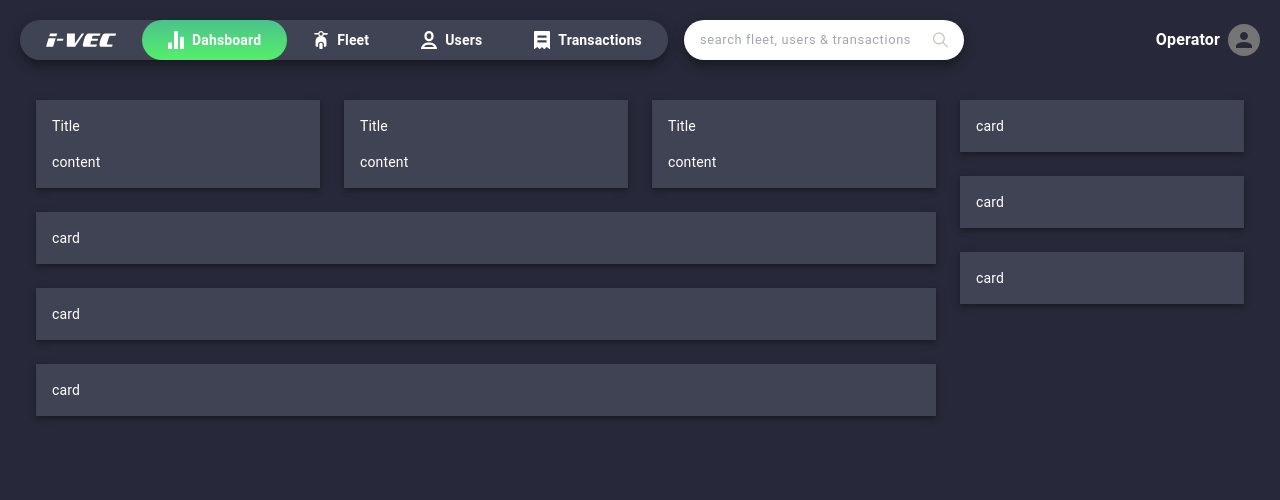
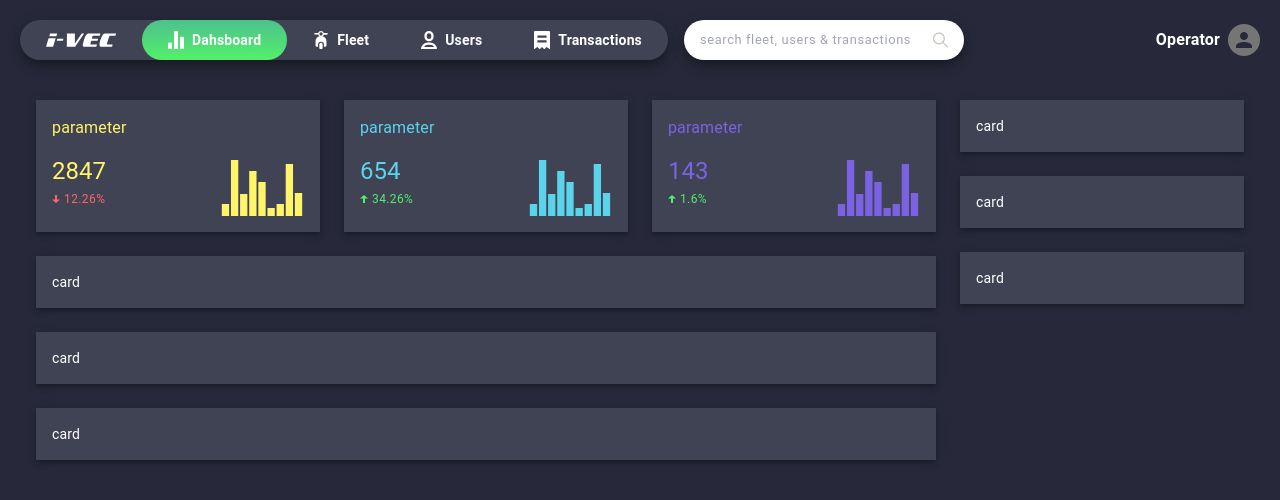
Before and after one commit to Chiselkraft-Design-Laboratory/ivecoperator, a React (Create React App) app: page / in a window 1280 px wide. Shown: the top 500 px of the page. Built offline with nearby package versions, Linux system fonts and the light colour scheme.

Commit message:
U8 Dashboard / MiniMetrics

```diff
--- a/src/pages/dashboard/index.js
+++ b/src/pages/dashboard/index.js
@@ -1,6 +1,9 @@
 import React from "react";
 import { Grid, makeStyles } from "@material-ui/core";
 import DefaultCard from "components/cards";
+import MiniMetrics from "./minimetrics";
+import * as dummies from "dummies/dummymetrics";
+import { colors as accent } from "theme/darkslate";
 
 const useStyles = makeStyles(
   (theme) => ({
@@ -28,15 +31,29 @@ const DashboardPage = () => {
   return (
     <Grid item xs classes={{ root: cl.root }}>
       <Grid item xs classes={{ root: cl.grid }}>
-        <DefaultCard mini header="Title">
-          content
-        </DefaultCard>
-        <DefaultCard mini header="Title">
-          content
-        </DefaultCard>
-        <DefaultCard mini header="Title">
-          content
-        </DefaultCard>
+        <MiniMetrics
+          accent={accent.tone.T8}
+          title="parameter"
+          value={2847}
+          percent={12.26}
+          feed={dummies.dummyBarFeed}
+        />
+        <MiniMetrics
+          accent={accent.tone.T9}
+          title="parameter"
+          value={654}
+          percent={34.26}
+          high
+          feed={dummies.dummyBarFeed}
+        />
+        <MiniMetrics
+          accent={accent.tone.T10}
+          title="parameter"
+          value={143}
+          percent={1.6}
+          high
+          feed={dummies.dummyBarFeed}
+        />
         <DefaultCard>card</DefaultCard>
         <DefaultCard>card</DefaultCard>
         <DefaultCard>card</DefaultCard>
--- /dev/null
+++ b/src/pages/dashboard/minimetrics.js
@@ -0,0 +1,91 @@
+import React from "react";
+import { ResponsiveBar } from "@nivo/bar";
+import { Grid, makeStyles, Typography } from "@material-ui/core";
+import DefaultCard from "components/cards";
+import UpArrowIcon from "assets/uparrowicon";
+import DownArrowIcon from "assets/downarrowicon";
+
+const useStyles = ({ accent, high }) =>
+  makeStyles(
+    (theme) => ({
+      root: {
+        color: accent,
+      },
+      metrics: {
+        width: "100%",
+        height: 60,
+      },
+      accent: {
+        color: high ? theme.palette.T3 : theme.palette.T6,
+      },
+      icon: {
+        marginRight: theme.spacing(0.5),
+        fill: high ? theme.palette.T3 : theme.palette.T6,
+      },
+    }),
+    { index: 1 }
+  );
+
+const MiniMetrics = ({
+  accent,
+  title,
+  caption,
+  value,
+  percent,
+  high,
+  feed,
+}) => {
+  const cl = useStyles({ accent, high })();
+
+  const header = (
+    <React.Fragment>
+      {title ? (
+        <Typography className={cl.root} variant="body1">
+          {title}
+        </Typography>
+      ) : null}
+      {caption ? (
+        <Typography className={cl.root} variant="caption">
+          {caption}
+        </Typography>
+      ) : null}
+    </React.Fragment>
+  );
+  return (
+    <DefaultCard mini header={header}>
+      <Grid container classes={{ root: cl.root }}>
+        <Grid item xs>
+          <Typography variant="h5">{value}</Typography>
+          <Typography variant="caption" classes={{ root: cl.accent }}>
+            {high ? (
+              <UpArrowIcon className={cl.icon} />
+            ) : (
+              <DownArrowIcon className={cl.icon} />
+            )}
+            {percent + "%"}
+          </Typography>
+        </Grid>
+        <Grid item xs={4} classes={{ root: cl.metrics }}>
+          <ResponsiveBar
+            data={feed}
+            keys={["y"]}
+            indexBy="x"
+            axisTop={null}
+            axisRight={null}
+            axisLeft={null}
+            axisBottom={null}
+            padding={0.2}
+            isInteractive={false}
+            enableLabel={false}
+            animate={false}
+            enableGridX={false}
+            enableGridY={false}
+            colors={[accent]}
+          />
+        </Grid>
+      </Grid>
+    </DefaultCard>
+  );
+};
+
+export default MiniMetrics;
```
